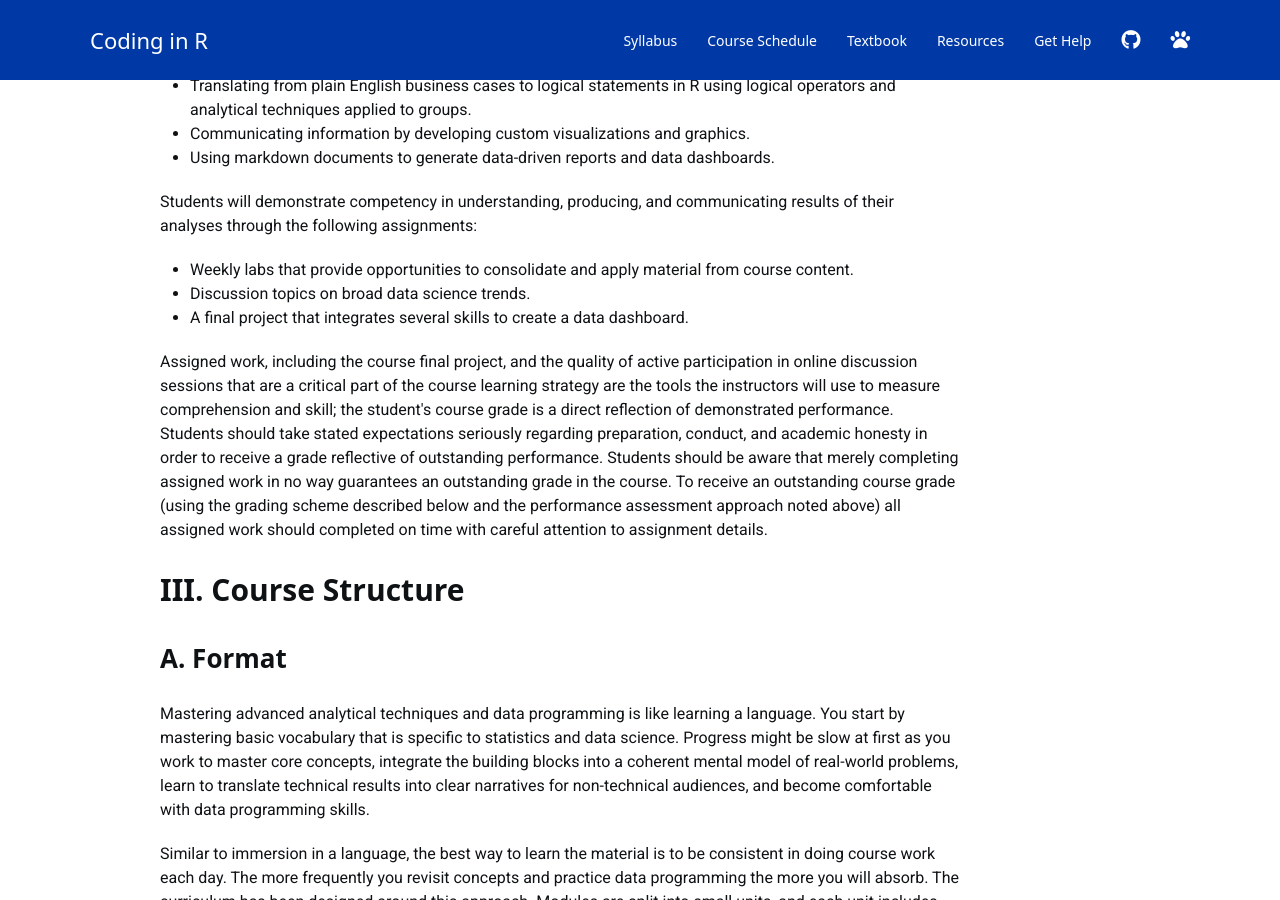
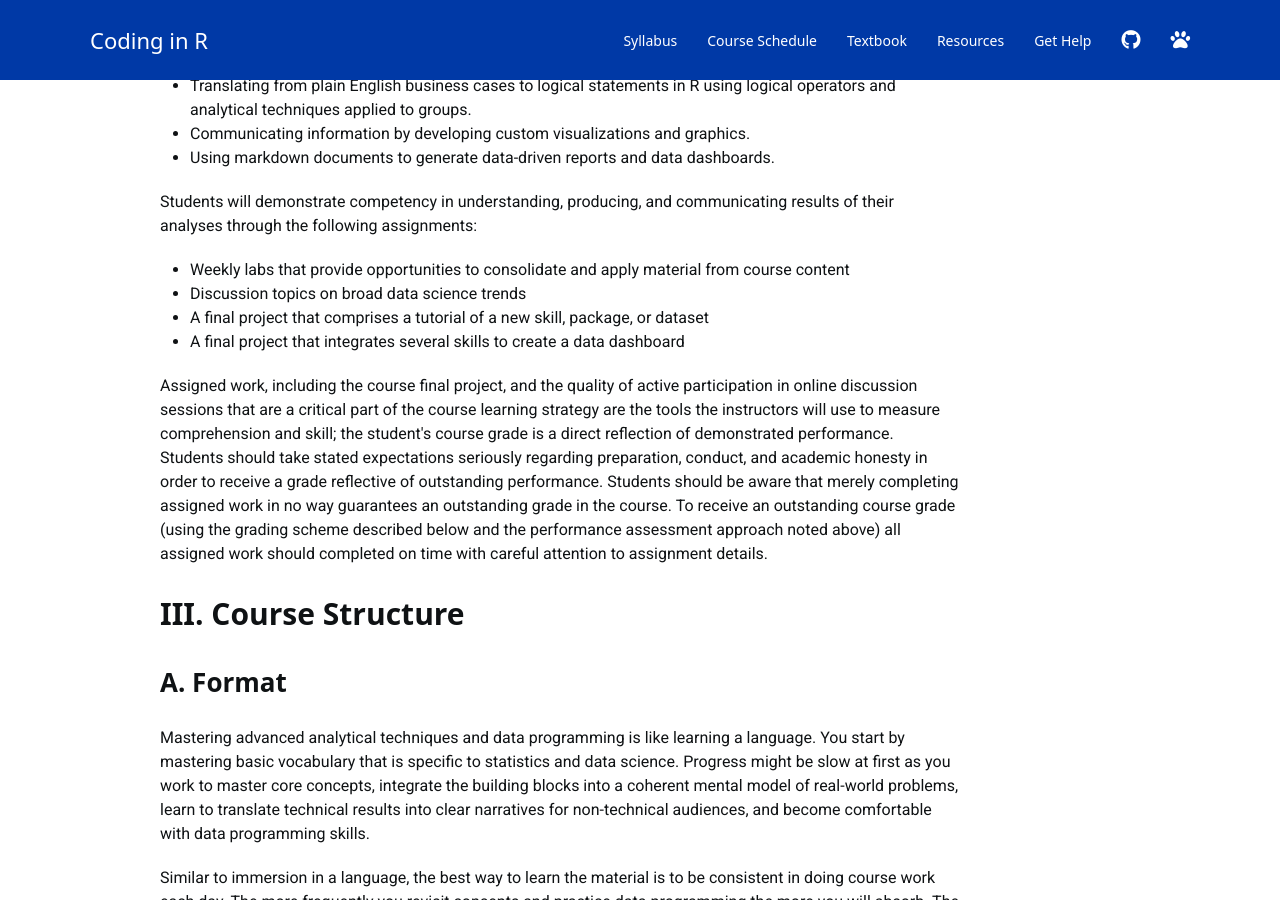
Before and after one commit to cssearcy/AYS-R-Coding-SPR-2020, a Jekyll site: the page built from index.md, in a window 1280 px wide and 900 px high, scrolled down 3582 px. Built offline with Jekyll 4.4.1, drawn with Linux system fonts in a browser that asks for light colours; nearby versions of some CDN libraries; a script bundle is joined from its source files by our own code; library files that are not in the unit come from our copies; a style sheet for code colours, icons or effects is not loaded.

```diff
--- a/index.md
+++ b/index.md
@@ -97,9 +97,10 @@
 
 Students will demonstrate competency in understanding, producing, and communicating results of their analyses through the following assignments:
 
-- Weekly labs that provide opportunities to consolidate and apply material from course content.
-- Discussion topics on broad data science trends.
-- A final project that integrates several skills to create a data dashboard.
+- Weekly labs that provide opportunities to consolidate and apply material from course content
+- Discussion topics on broad data science trends
+- A final project that comprises a tutorial of a new skill, package, or dataset
+- A final project that integrates several skills to create a data dashboard
 
 Assigned work, including the course final project, and the quality of active participation in online discussion sessions that are a critical part of the course learning strategy are the tools the instructors will use to measure comprehension and skill; the student&#39;s course grade is a direct reflection of demonstrated performance. Students should take stated expectations seriously regarding preparation, conduct, and academic honesty in order to receive a grade reflective of outstanding performance.  Students should be aware that merely completing assigned work in no way guarantees an outstanding grade in the course. To receive an outstanding course grade (using the grading scheme described below and the performance assessment approach noted above) all assigned work should completed on time with careful attention to assignment details.
 
```
